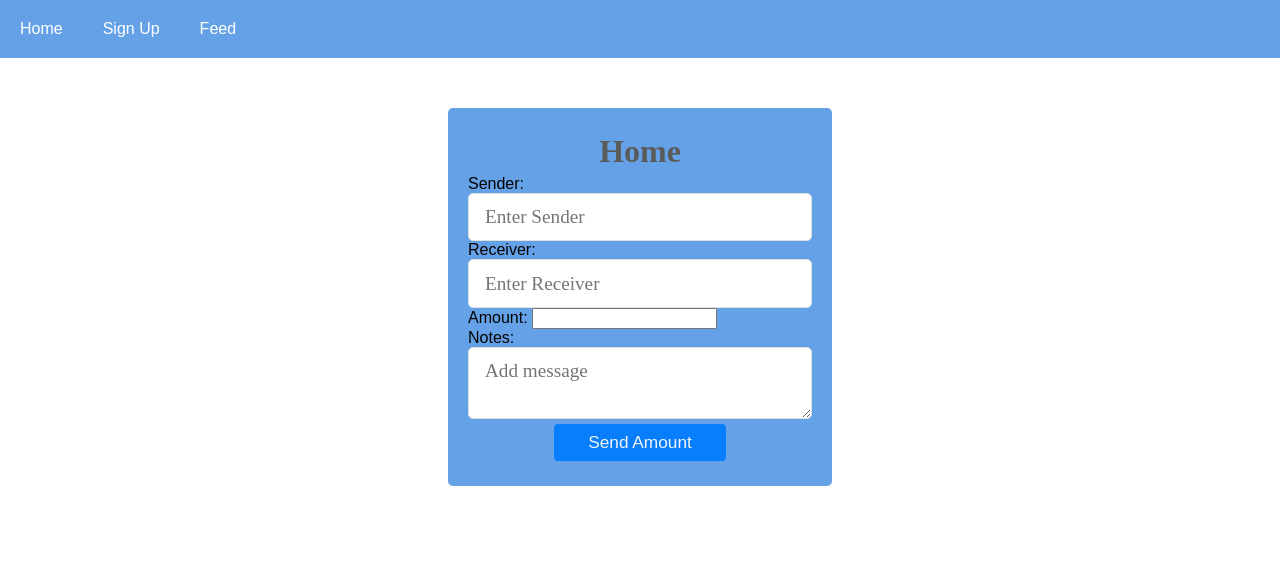
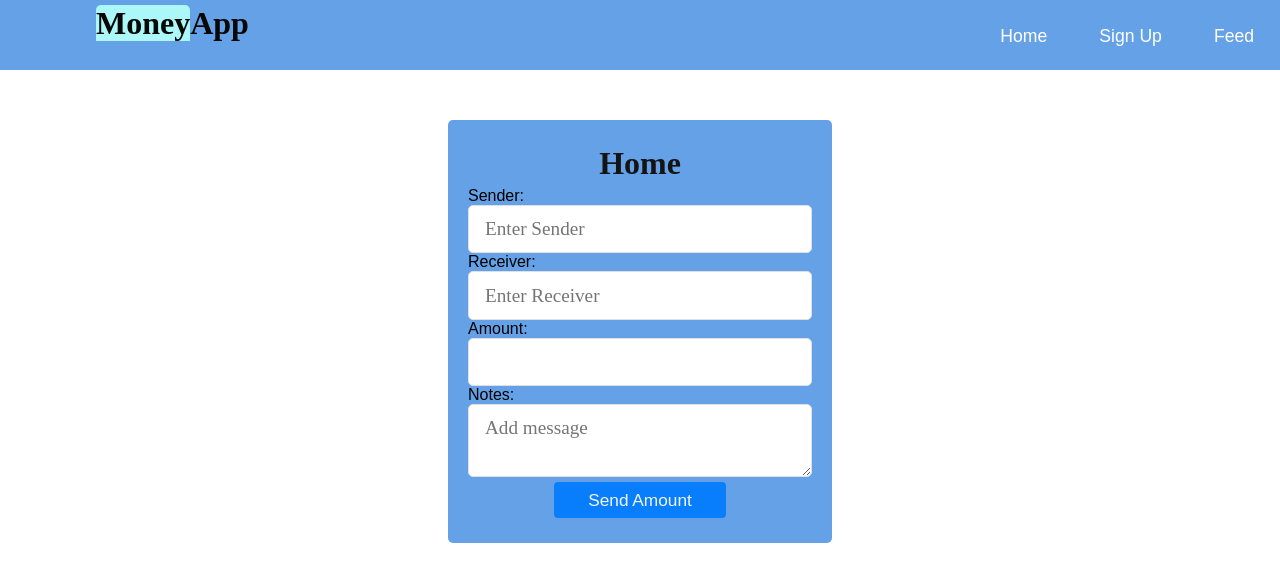
Before and after one commit to meganlew/moneyapp, a React (Create React App) app in the folder front-end/: page / in a window 1280 px wide. Shown: the top 582 px of the page. Built offline with nearby package versions, Linux system fonts and the light colour scheme.

Commit message:
updated front end

```diff
--- a/front-end/package.json
+++ b/front-end/package.json
@@ -9,6 +9,7 @@
     "@testing-library/user-event": "^12.8.3",
     "react": "^17.0.2",
     "react-dom": "^17.0.2",
+    "react-number-format": "^4.8.0",
     "react-router-dom": "^5.3.0",
     "react-scripts": "4.0.3",
     "web-vitals": "^1.1.2"
--- a/front-end/src/App.css
+++ b/front-end/src/App.css
@@ -8,7 +8,7 @@ ul{
 
 li{
     display: inline-block;
-    margin: 20px;
+    margin: 5px;
 }
 
 a{
--- a/front-end/src/App.js
+++ b/front-end/src/App.js
@@ -11,12 +11,17 @@ function App() {
   return (
 
     <div>
+      <header>
+      <div class="logo">
+        <h1 class="logo text"><span>Money</span>App</h1>
+      </div>
        <i class="fa fa-bars menu-toggle"></i>
       <ul class="nav">
         <li><Link to = "/">Home</Link></li>
         <li><Link to = "/sign-up">Sign Up</Link></li>
         <li><Link to = "/Feed">Feed</Link></li>
       </ul>
+      </header>
     <Switch>
      <Route path = "/Feed" component ={Feed} />
       <Route path = "/sign-up" component ={SignUp} />
--- a/front-end/src/Feed.js
+++ b/front-end/src/Feed.js
@@ -5,7 +5,7 @@ import React from 'react';
 const Feed = () => {
     return(
         <div>
-            <h1>Feed</h1>
+            <h3>Recent transactoins will appear here.</h3>
         </div>
     );
 };
--- a/front-end/src/Home.js
+++ b/front-end/src/Home.js
@@ -38,14 +38,16 @@ const Home = () => {
 
     if(result !==null && result.isSuccess){
         return(
-            <div class = "feed">
+            <div class = "auth-content">
                 <div>
-                    <h1 class="form-title">Transaction Feed</h1>
+                    <h1 class="center">Transaction Feed</h1>
                 </div>
-                <div>{username} has sent money!</div>
-                <div>{usernameA} has recieved money!</div>
-                <div>{amount} has been sent!</div>
-                <div> message from {username}, {text}</div>
+                <div class="left">
+                <h4>Sender: {username}</h4>
+                <h4>Reciever: {usernameA}</h4>
+                <h4>Amount: {amount}</h4>
+                <h4>Message from {username}: "{text}".</h4>
+                </div>
             </div>
 
         );
@@ -70,7 +72,9 @@ const Home = () => {
             </div>
             <div>
                 <label>Amount: </label>
+
                 <NumberFormat thousandSeparator={true} prefix={'$'}
+                className="text-input"
                 value= {amount}
                 onChange = {e => setAmount(e.target.value)}
                 />
--- a/front-end/src/SignUp.js
+++ b/front-end/src/SignUp.js
@@ -27,13 +27,16 @@ const SignUp = () => {
        .catch(console.log); //async try/catch
     };
 
+
     if(result !==null && result.isSuccess){
         return(
-            <div class ="sign-up">
+            <div class ="auth-content">
                 <div>
                     <h1 class="form-title">Sign Up Success!</h1>
                 </div>
-                Welcome {username}!
+               <div class ="center">
+               <h3> Welcome {username}!</h3>
+               </div>
             </div>
         );
     }
--- a/front-end/src/index.css
+++ b/front-end/src/index.css
@@ -32,7 +32,7 @@ h4,
 h5,
 h6 {
   font-family: 'Candal', serif;
-  color: #5c5b5b;
+  color: #141414;
   margin: 5px;
 }
 
@@ -49,7 +49,18 @@ h1.b,h2.b,h3.b,h5.b,h6.b {
   display: block;
   clear: both;
 }
-
+.center {
+  margin: auto;
+  text-align: center;
+  width: 80%;
+  padding: 10px;
+}
+.left{
+  margin: auto;
+  text-align: left;
+  width: auto;
+  padding: 5px;
+}
 .btn{
   padding: .5rem 1rem;
   background: #007bff;
@@ -152,10 +163,20 @@ h1.b,h2.b,h3.b,h5.b,h6.b {
   clear: both;
   display: table;
 }
+span{
+  color:rgb(245, 8, 8); font-weight:bolder;
+  border: 1px solid rgba(8, 8, 8, 0.8);
+  background-color: rgb(172, 247, 247);
+  border-top-right-radius: 5px;
+  border-top-left-radius: 5px;
+  align-self: auto;
+  border-style:unset;
+  text-align: center;
 
+}
 header {
-  background: rgb(172, 247, 247);
-  height: 66px;
+  background: rgb(101, 161, 230);
+  height: 70px;
 }
 
 header * {
@@ -187,6 +208,7 @@ header ul {
 header ul li {
   float: left;
   position: relative;
+  height: 0px;
 }
 
 header ul li ul {
@@ -246,7 +268,7 @@ header .menu-toggle {
 
 
 #respond {
-  margin-top: 40px;
+  margin-top: 10px;
 }
 
 #respond input[type='text'],
```
Also changed, not shown: 2 other files (tests, documents, lock files or other folders).
